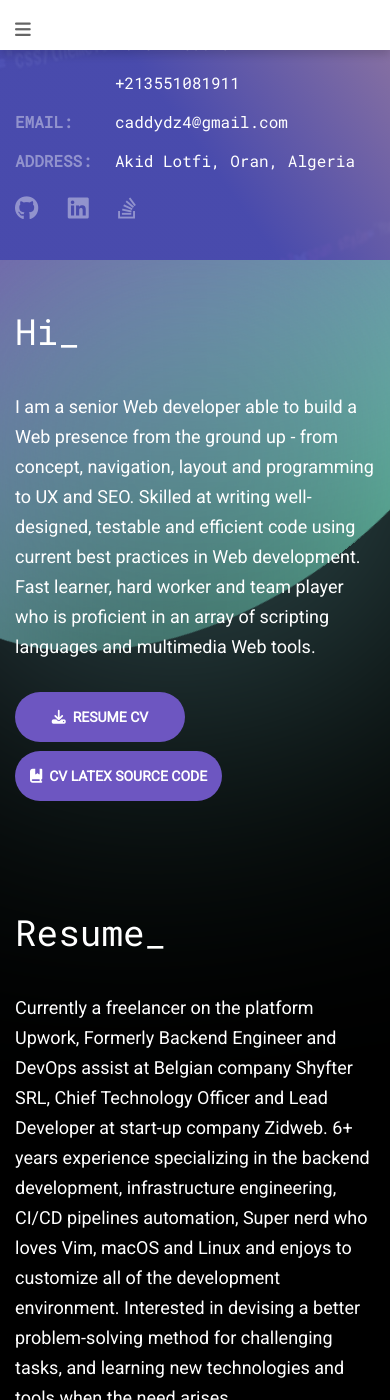
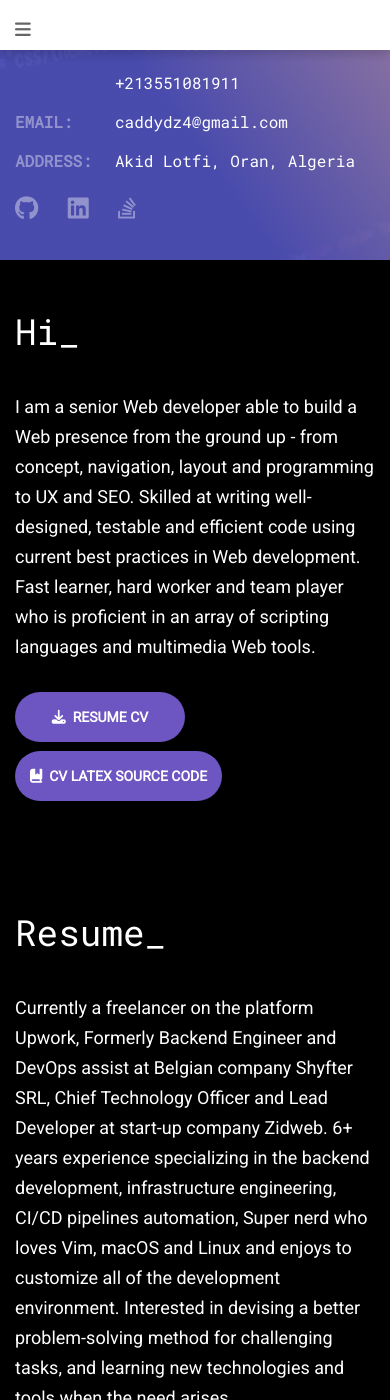
Before and after one commit to CaddyDz/caddydz.github.io, a Jekyll site: the page built from index.md, in a window 390 px wide and 1400 px high, scrolled down 335 px. Built offline with Jekyll 4.4.1, drawn with Linux system fonts in a browser that asks for light colours; nearby versions of some CDN libraries.

Commit message:
No blur or blob on mobile
Signed-off-by: Salim Djerbouh <13698160+CaddyDz@users.noreply.github.com>

```diff
--- a/css/app.css
+++ b/css/app.css
@@ -898,6 +898,14 @@ section {
     font-size: 14px;
   }
 }
+@media screen and (max-width: 576px) {
+  #blur {
+    display: none;
+  }
+  #blob {
+    display: none;
+  }
+}
 .posts .posts__item {
   margin-bottom: 40px;
 }
```
